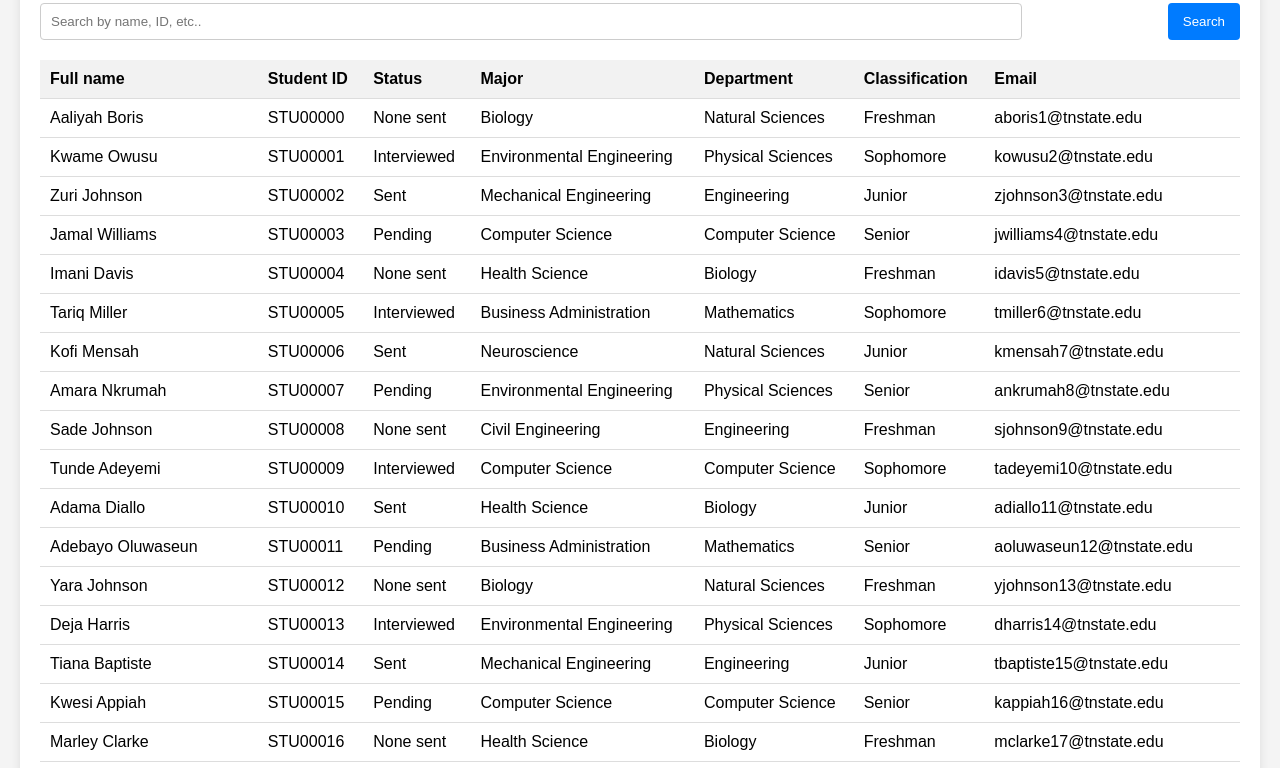
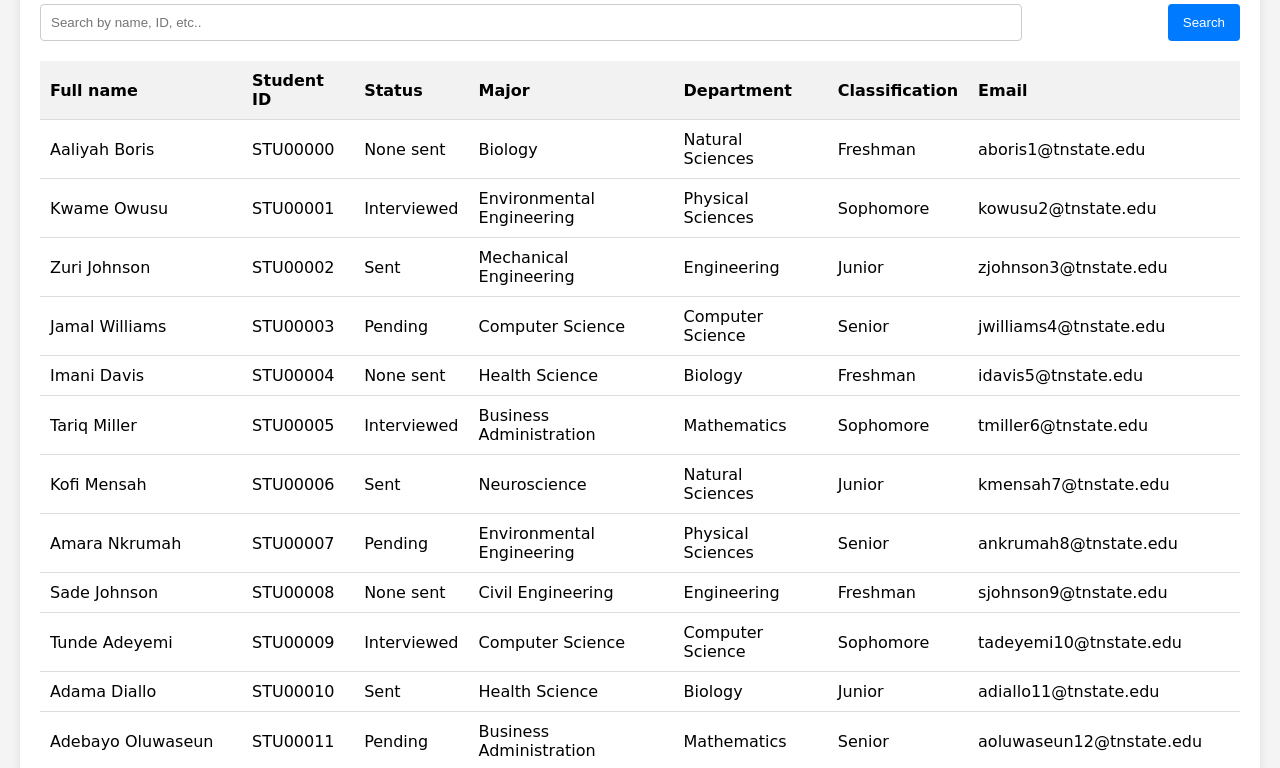
Before and after one commit to gcromwe1/stackblitz-starters-cylhhl, a website: page index.html in a window 1280 px wide. Shown: the part 115-883 px from the top of the page. Drawn offline with Linux system fonts and the light colour scheme.

Commit message:
dont test1

```diff
--- a/styles.css
+++ b/styles.css
@@ -1,5 +1,5 @@
 body {
-  font-family: Arial, sans-serif;
+  font-family: 'Great Vibes', cursive;
   background-color: #f4f4f4;
   margin: 0;
   padding: 20px;
```
Also changed, not shown: 1 other file.
